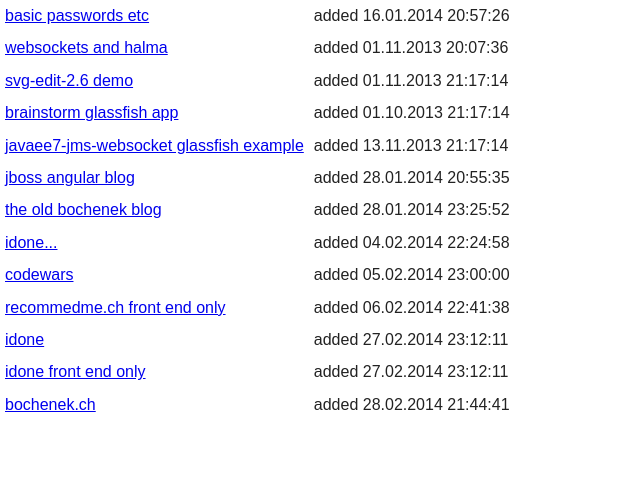
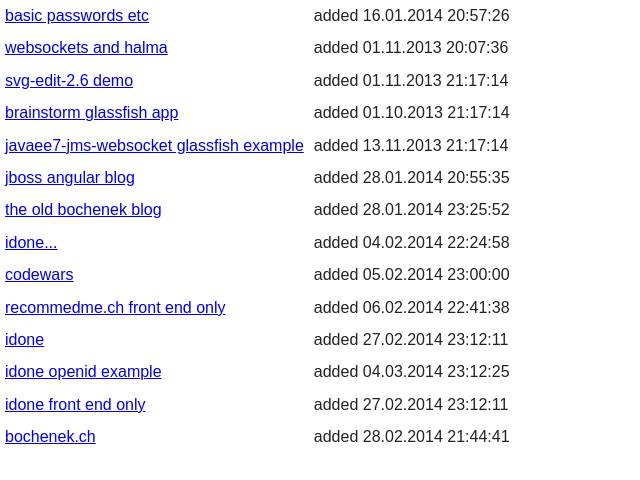
Before and after one commit to mikebochenek/html5, a plain HTML site: page index.html in a window 1280 px wide. Shown: the whole page, without its empty margins (0-640 px from the left). Drawn offline with Linux system fonts and the light colour scheme.

Commit message:
openid working

```diff
--- a/index.html
+++ b/index.html
@@ -65,6 +65,10 @@
 				<td>added 27.02.2014 23:12:11</td>
 			</tr>
 			<tr>
+				<td><a href="http://localhost:8080/idone/index.jsp">idone openid example</a></td>
+				<td>added 04.03.2014 23:12:25</td>
+			</tr>
+			<tr>
 				<td><a href="/idone">idone front end only</a></td>
 				<td>added 27.02.2014 23:12:11</td>
 			</tr>
```
